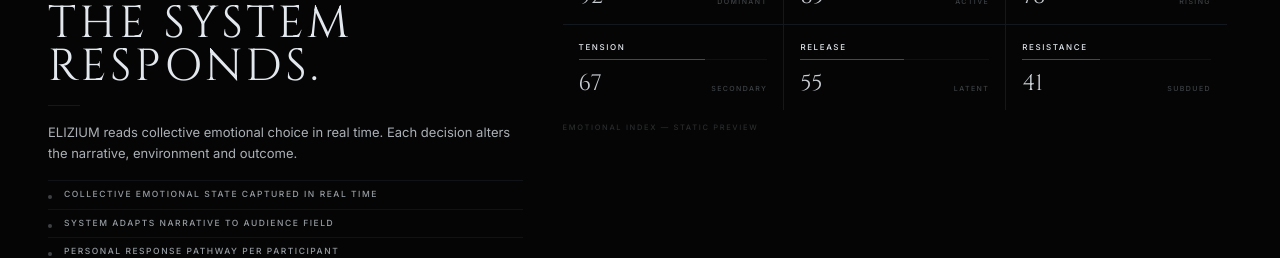
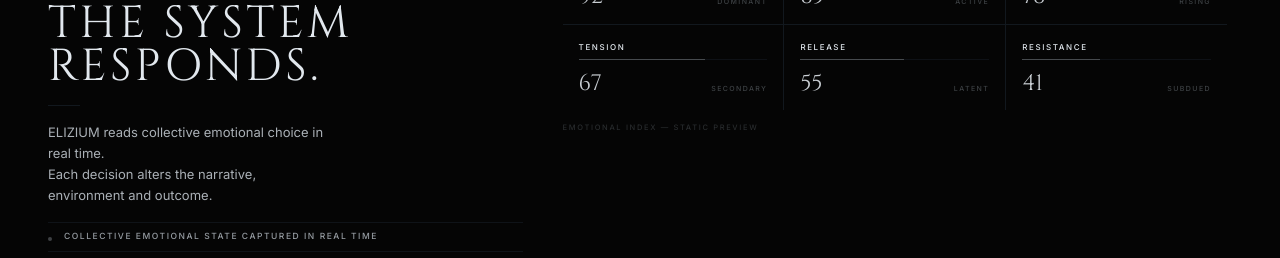
Before and after one commit to elizpresent-sketch/elysium-ai-website, a Next.js app: page / in a window 1280 px wide. Shown: the part 1460-1718 px from the top of the page. Built offline with nearby package versions, Linux system fonts and the light colour scheme.

Commit message:
Polish Emotional Choice text spacing

```diff
--- a/src/app/page.tsx
+++ b/src/app/page.tsx
@@ -508,9 +508,10 @@
                 The audience<br />chooses.<br />The system<br />responds.
               </motion.h2>
               <Rule />
-              <motion.p variants={fadeUp} className="text-[13px] text-[#AAB0B6] leading-relaxed">
-                ELIZIUM reads collective emotional choice in real time. Each decision
-                alters the narrative, environment and outcome.
+              <motion.p variants={fadeUp} className="text-[13px] text-[#AAB0B6] leading-relaxed lg:max-w-[280px]">
+                ELIZIUM reads collective emotional choice in real time.{" "}
+                <br className="hidden lg:block" />
+                Each decision alters the narrative, environment and outcome.
               </motion.p>
               <motion.div variants={fadeUp} className="flex flex-col gap-0">
                 {[
```
